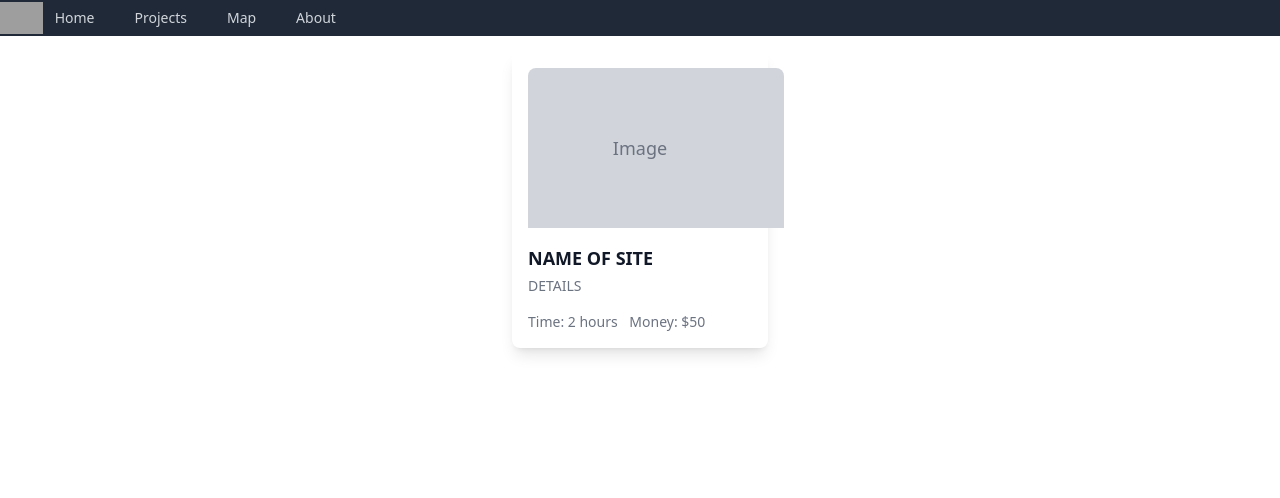
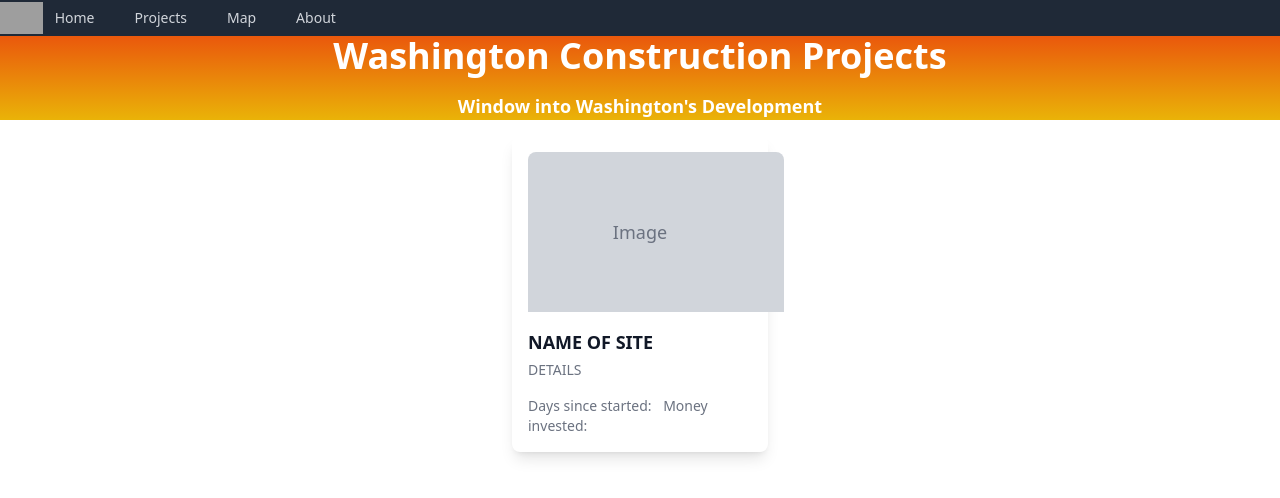
Before and after one commit to KyanPepper/Washington-Construction-Tracker, a SvelteKit app in the folder Frontend/: page / in a window 1280 px wide. Shown: the top 498 px of the page. Built offline with nearby package versions, Linux system fonts and the light colour scheme; grey boxes are pictures that could not be loaded.

Commit message:
Added title and sub title to home

```diff
--- a/Frontend/src/lib/projectcard.svelte
+++ b/Frontend/src/lib/projectcard.svelte
@@ -14,8 +14,8 @@
       <p class="mt-1 text-sm text-gray-500">DETAILS</p>
       <div class="mt-4">
         <p class="text-gray-500 text-sm">
-          <span class="mr-2">Time: 2 hours</span>
-          <span>Money: $50</span>
+          <span class="mr-2">Days since started: </span>
+          <span>Money invested:</span>
         </p>
       </div>
     </div>
--- a/Frontend/src/routes/+layout.svelte
+++ b/Frontend/src/routes/+layout.svelte
@@ -9,7 +9,9 @@
   <NavBar>
     </NavBar>
   </header>
-  <Page>
+
+
+<Page>
 </Page>
 
 
--- a/Frontend/src/routes/+page.svelte
+++ b/Frontend/src/routes/+page.svelte
@@ -1,11 +1,17 @@
 <script>
   import Projectcard from "$lib/projectcard.svelte";
 </script>
+<div class="bg-gradient-to-b from-orange-600 to-yellow-500">
+    <h1 class="text-4xl font-extrabold text-white text-center rounded-lg">
+      Washington Construction Projects
+    </h1>
+    <p class="text-lg text-white text-center mt-4 font-semibold">
+      Window into Washington's Development
+    </p>
+</div>
+
+
 <div>
   <Projectcard>
   </Projectcard>
 </div>
-
-<h1>
-
-</h1>
```
